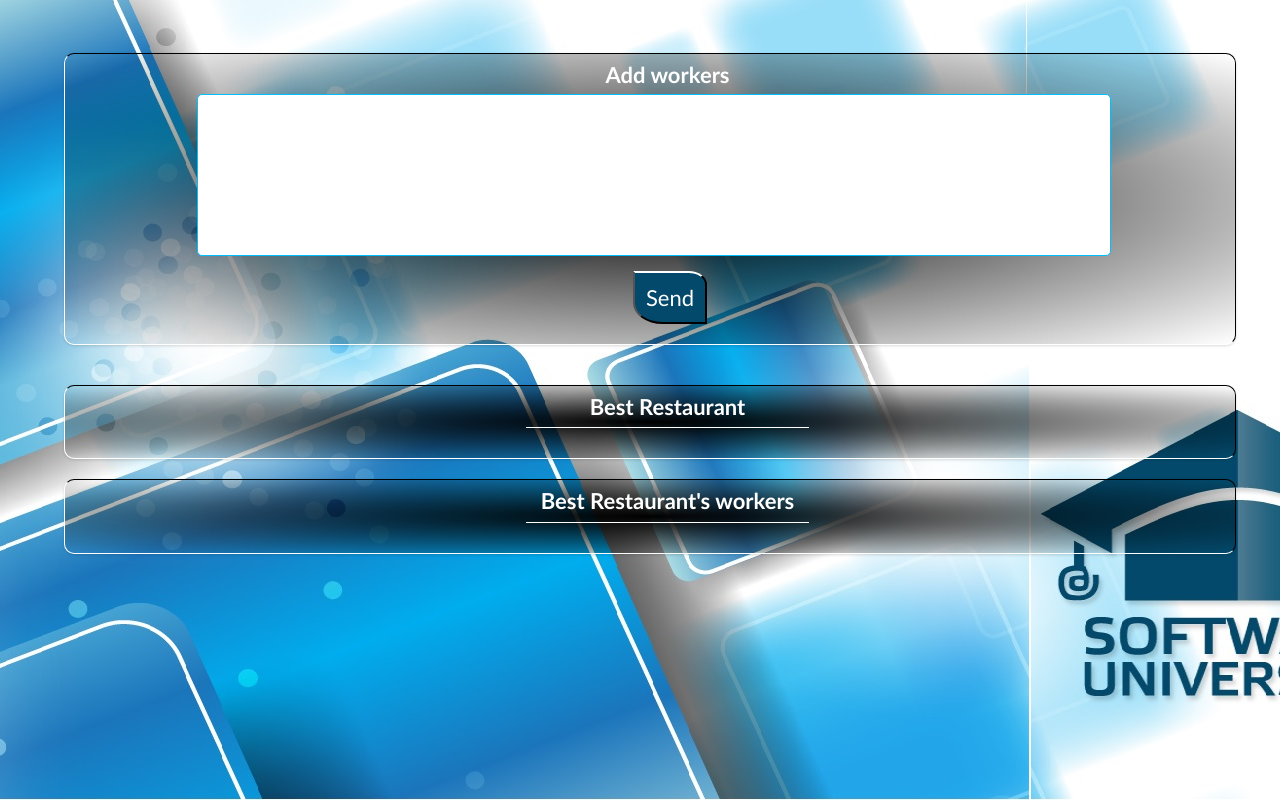
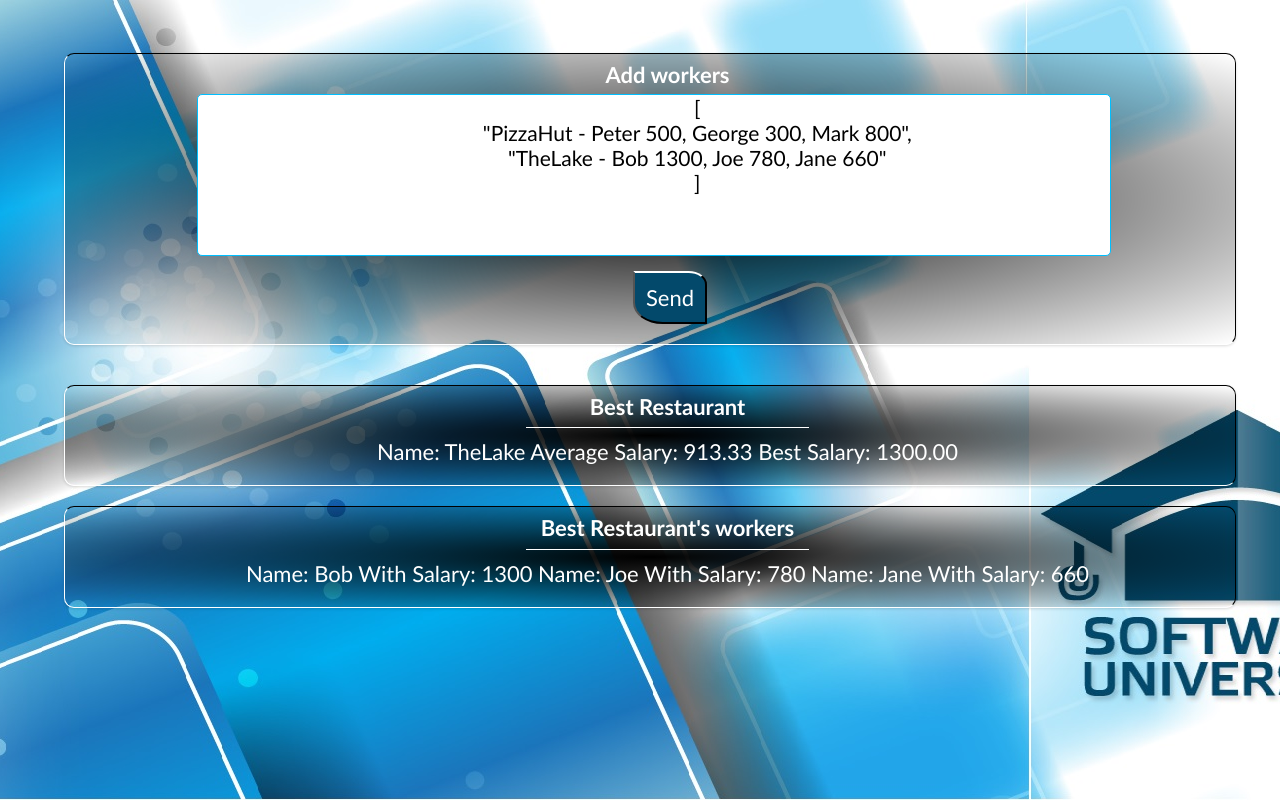
Before and after one commit to MustyX23/SoftUni-JavaScript-FrontEnd, a plain HTML site: page DOM Introduction - Exercises/07. Hell's Kitchen/index.html in a window 1280 px wide. Both pictures are taken after a click on the button "Send". Drawn offline with Linux system fonts and the light colour scheme.

Commit message:
Hell's Kitchen is ready with 100/100

```diff
--- a/DOM Introduction - Exercises/07. Hell's Kitchen/app.js
+++ b/DOM Introduction - Exercises/07. Hell's Kitchen/app.js
@@ -1,8 +1,57 @@
 function solve() {
    document.querySelector('#btnSend').addEventListener('click', onClick);
 
-   function onClick () {
-      //   TODO:
+   function onClick() {
+      const inputTextArea = document.querySelector('.restaurant-race-class #inputs textarea');
+      const bestRestaurantElement = document.querySelector('#outputs #bestRestaurant p');
+      const workersElement = document.querySelector('#outputs #workers p');
+
+      const restaurantData = JSON.parse(inputTextArea.value).reduce((acc, data) => {
+
+         const [restaurantName, workersData] = data.split(' - ');
+
+         const workers = workersData.split(', ').map((workerData) => {
+            const [name, salary] = workerData.split(' ');
+            return {
+               name,
+               salary: Number(salary)
+            };
+         });
+
+         if (!acc.hasOwnProperty(restaurantName)) {
+            acc[restaurantName] = {
+               workers: [],
+            };
+         }
+
+         acc[restaurantName].workers.push(...workers);
+
+         return acc;
+      }, {});
+
+      function getAverageSalary(restaurantData) {
+         return (
+            restaurantData.workers.reduce((acc, curr) => acc + curr.salary, 0) /
+            restaurantData.workers.length
+         );
+      }
+
+      const [bestRestaurantKey] = Object.keys(restaurantData).sort(
+         (a, b) => getAverageSalary(restaurantData[b]) - getAverageSalary(restaurantData[a])
+      );
+
+      const bestWorkers = restaurantData[bestRestaurantKey].workers
+         .slice()
+         .sort((a, b) => b.salary - a.salary);
+
+      const bestRestaurantElementTextContent = `Name: ${bestRestaurantKey} Average Salary: ${getAverageSalary(restaurantData[bestRestaurantKey]).toFixed(2)} Best Salary: ${bestWorkers[0].salary.toFixed(2)}`;
+
+      bestRestaurantElement.textContent = bestRestaurantElementTextContent;
+
+      const workersElementTextContent = bestWorkers.map((x) =>
+         `Name: ${x.name} With Salary: ${x.salary}`).join(' ');
+
+      workersElement.textContent = workersElementTextContent;
 
    }
 }
--- a/DOM Introduction - Exercises/07. Hell's Kitchen/index.html
+++ b/DOM Introduction - Exercises/07. Hell's Kitchen/index.html
@@ -13,7 +13,13 @@
     <section class="restaurant-race-class">
         <div id="inputs">
             <h2>Add workers</h2>
-            <textarea></textarea>
+            <textarea>
+                [
+                "PizzaHut - Peter 500, George 300, Mark 800",
+                "TheLake - Bob 1300, Joe 780, Jane 660"
+                ]
+
+            </textarea>
             <br>
             <button type="submit" id="btnSend">Send</button>
         </div>
```
Also changed, not shown: DOM Introduction - Exercises/05. Table - Search Engine/solution.js (+25 -1 lines), DOM Introduction - Exercises/06. Format the Text/solution.js (+19 -1 lines).
